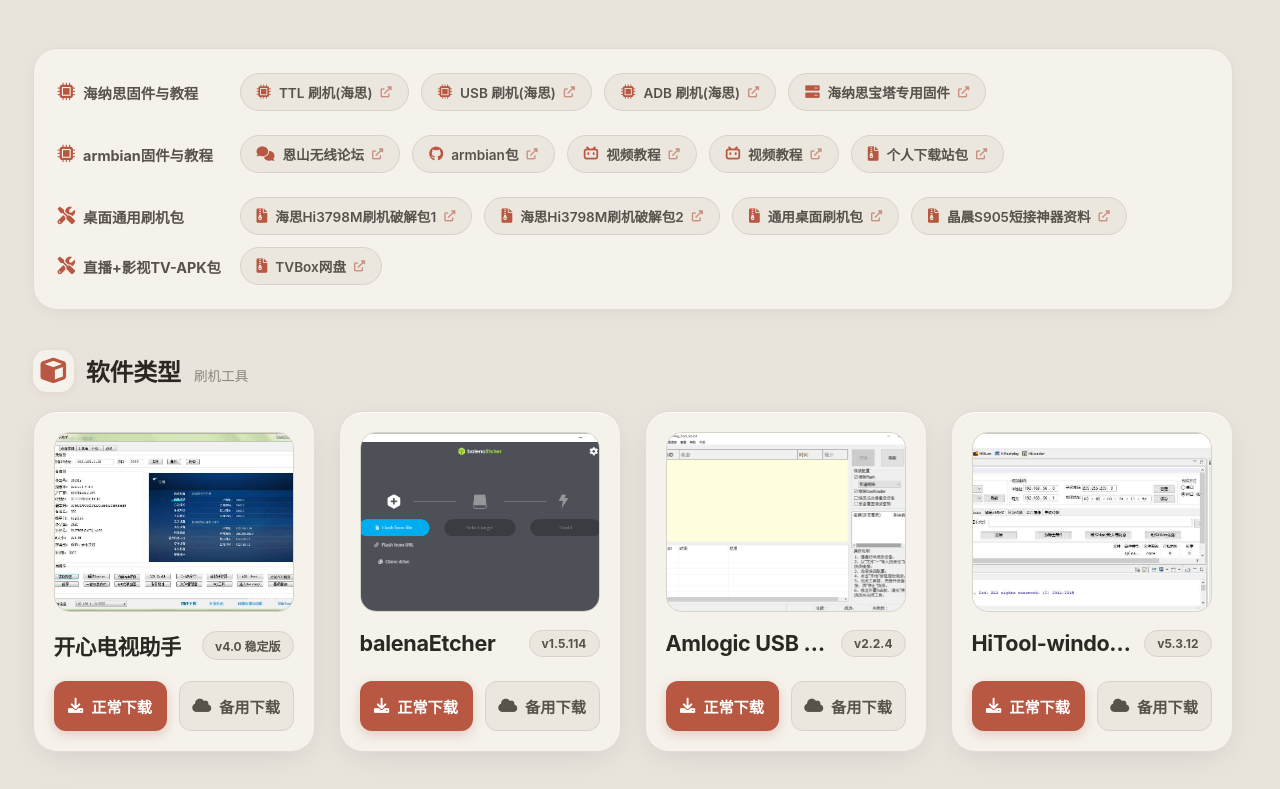
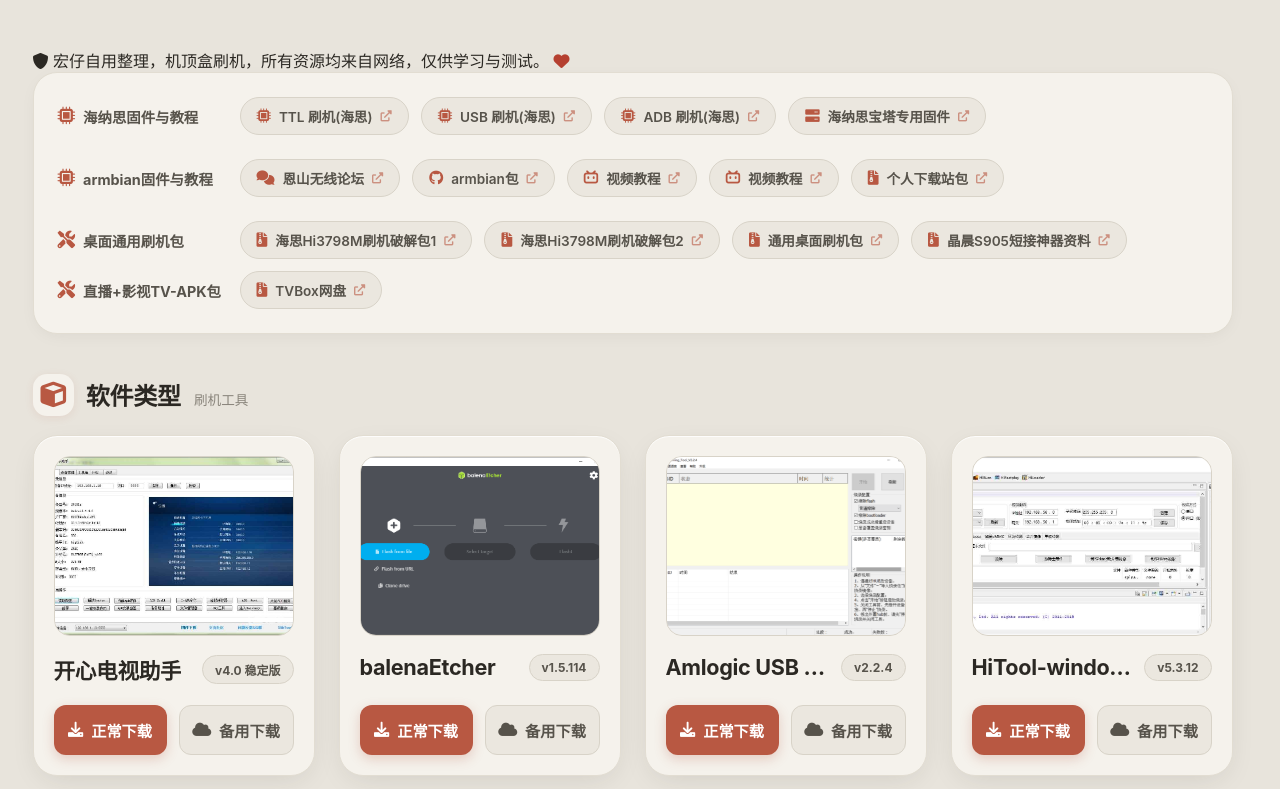
Before and after one commit to hz810/URL, a plain HTML site: page USB.html in a window 1280 px wide. Shown: the top 789 px of the page. Drawn offline with Linux system fonts and the light colour scheme.

Commit message:
Update USB.html

```diff
--- a/USB.html
+++ b/USB.html
@@ -488,6 +488,10 @@
 <body>
     <div class="container">
 
+            <i class="fas fa-shield-alt"></i>
+            宏仔自用整理，机顶盒刷机，所有资源均来自网络，仅供学习与测试。
+            <i class="fas fa-heart" style="color: var(--red);"></i>
+
         <!-- ===== 固件跳转链接条 ===== -->
         <div class="firmware-bar">
             <!-- 第一排：海纳思 -->
```
